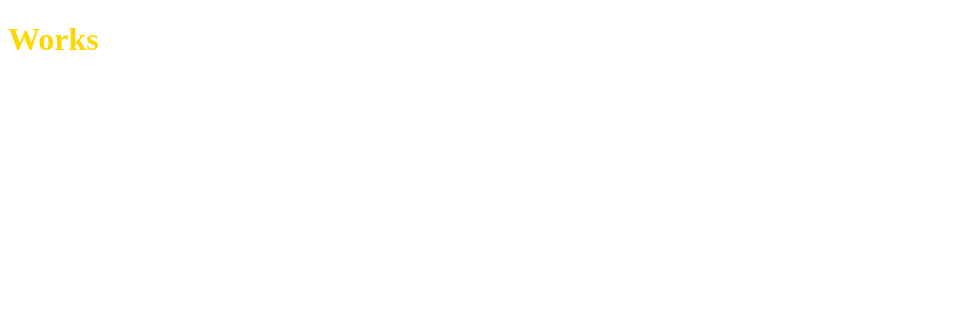
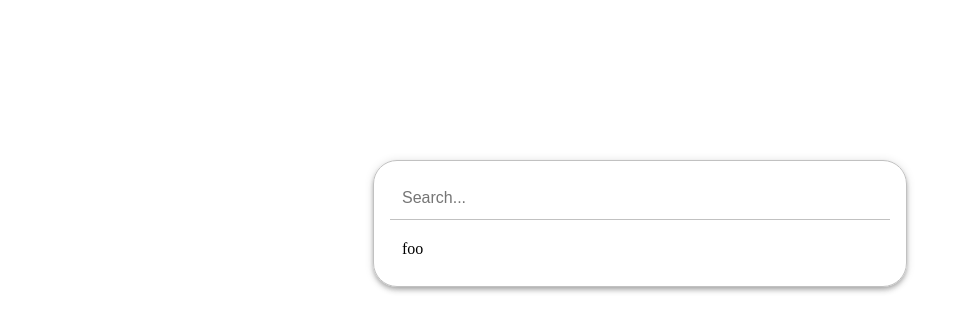
Before and after one commit to alex996/hacker-news-search, a React app: page / in a window 1280 px wide. Shown: the top 332 px of the page, without its empty margins (0-965 px from the left). Built offline with nearby package versions, Linux system fonts and the light colour scheme.

Commit message:
feat: Add basic styling

```diff
--- a/src/App.js
+++ b/src/App.js
@@ -1,5 +1,6 @@
 import React from 'react'
+import Search from './Search'
 
-const App = props => <h1>Works</h1>
+const App = props => <Search />
 
 export default App
--- /dev/null
+++ b/src/Search.js
@@ -0,0 +1,32 @@
+import React, { useState } from 'react'
+import clsx from 'clsx'
+
+const Search = props => {
+  const [input, setInput] = useState('')
+  const [hasFocus, setHasFocus] = useState(true)
+
+  const handleInput = e => setInput(e.target.value)
+
+  const handleFocus = () => setHasFocus(true)
+
+  const handleBlur = () => setHasFocus(false)
+
+  return (
+    <div className={clsx('search', hasFocus && 'focused')}>
+      <input
+        autoFocus
+        value={input}
+        className="input"
+        placeholder="Search..."
+        onChange={handleInput}
+        onFocus={handleFocus}
+        onBlur={handleBlur}
+      />
+      <ul className="results">
+        <li>foo</li>
+      </ul>
+    </div>
+  )
+}
+
+export default Search
--- a/src/style.scss
+++ b/src/style.scss
@@ -1,3 +1,42 @@
-h1 {
-  color: gold;
+body {
+  margin: 0;
 }
+
+#app {
+  width: 100vw;
+  display: flex;
+  justify-content: center;
+}
+
+.search {
+  flex: 1;
+  max-width: 500px;
+  margin: 10rem 1rem 0;
+  padding: 1rem;
+  border: 1px solid #c1c1c1;
+  border-radius: 1.5rem;
+
+  &.focused {
+    box-shadow: 0px 2px 4px -1px rgba(0, 0, 0, 0.2),
+      0px 4px 5px 0px rgba(0, 0, 0, 0.14), 0px 1px 10px 0px rgba(0, 0, 0, 0.12);
+  }
+
+  .input,
+  .results {
+    width: 100%;
+    font-size: 1rem;
+    padding: 0.75rem;
+  }
+
+  .input {
+    outline: none;
+    box-sizing: border-box;
+    border: none;
+    border-bottom: 1px solid #c1c1c1;
+  }
+
+  .results {
+    list-style: none;
+    margin: 0.5rem 0 0;
+  }
+}
```
Also changed, not shown: package.json (+5 -4 lines), 1 other file (tests, documents, lock files or other folders).
